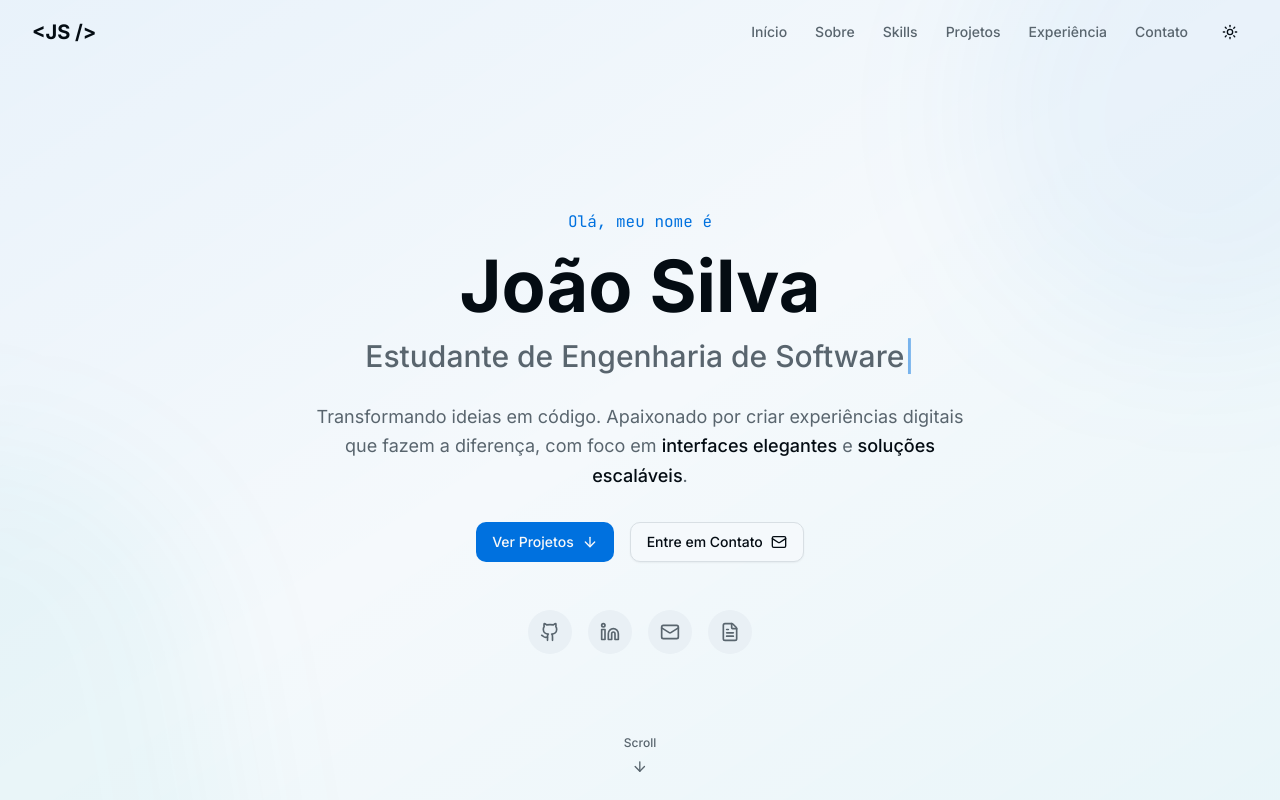
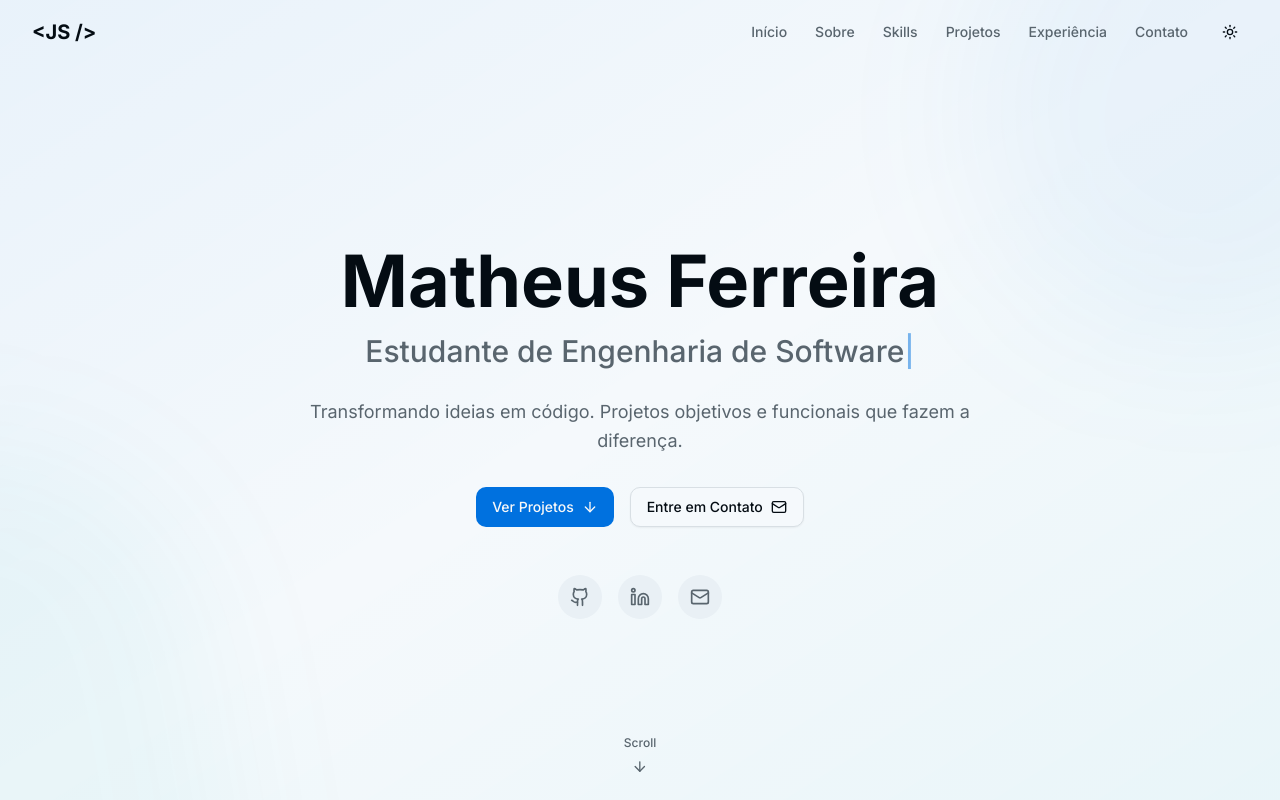
Before and after one commit to Ferreiraztx/portfolio, a Next.js app: page / in a window 1280 px wide. Shown: the top 800 px of the page. Built offline with nearby package versions, Linux system fonts and the light colour scheme.

Commit message:
Modificado o nome para o nome correto

```diff
--- a/app/layout.tsx
+++ b/app/layout.tsx
@@ -15,13 +15,13 @@ const jetbrainsMono = JetBrains_Mono({
 })
 
 export const metadata: Metadata = {
-  title: 'João Silva | Engenheiro de Software',
-  description: 'Portfólio de João Silva - Estudante de Engenharia de Software apaixonado por criar experiências digitais incríveis.',
+  title: 'Matheus Ferreira | Engenheiro de Software',
+  description: 'Portfólio de Matheus Ferreira - Estudante de Engenharia de Software',
   keywords: ['desenvolvedor', 'engenharia de software', 'react', 'next.js', 'portfólio'],
-  authors: [{ name: 'João Silva' }],
+  authors: [{ name: 'Matheus Ferreira' }],
   openGraph: {
-    title: 'João Silva | Engenheiro de Software',
-    description: 'Estudante de Engenharia de Software apaixonado por criar experiências digitais incríveis.',
+    title: 'Matheus Ferreira | Engenheiro de Software',
+    description: 'Estudante de Engenharia de Software.',
     type: 'website',
   },
 }
--- a/components/hero-section.tsx
+++ b/components/hero-section.tsx
@@ -85,18 +85,11 @@ export function HeroSection() {
         className="container mx-auto px-4 sm:px-6 lg:px-8 relative z-10"
       >
         <div className="max-w-4xl mx-auto text-center">
-          <motion.p
-            variants={itemVariants}
-            className="text-primary font-mono text-sm sm:text-base mb-4"
-          >
-            Olá, meu nome é
-          </motion.p>
-
           <motion.h1
             variants={itemVariants}
             className="text-4xl sm:text-5xl md:text-6xl lg:text-7xl font-bold text-foreground mb-4"
           >
-            João Silva
+            Matheus Ferreira
           </motion.h1>
 
           <motion.div variants={itemVariants} className="h-8 sm:h-10 mb-6">
@@ -110,9 +103,8 @@ export function HeroSection() {
             variants={itemVariants}
             className="text-base sm:text-lg text-muted-foreground max-w-2xl mx-auto mb-8 leading-relaxed"
           >
-            Transformando ideias em código. Apaixonado por criar experiências digitais
-            que fazem a diferença, com foco em <span className="text-foreground font-medium">interfaces elegantes</span> e
-            <span className="text-foreground font-medium"> soluções escaláveis</span>.
+            Transformando ideias em código. Projetos objetivos e funcionais
+            que fazem a diferença.
           </motion.p>
 
           <motion.div
@@ -138,10 +130,9 @@ export function HeroSection() {
             className="flex items-center justify-center gap-4"
           >
             {[
-              { icon: Github, href: "https://github.com", label: "GitHub" },
-              { icon: Linkedin, href: "https://linkedin.com", label: "LinkedIn" },
-              { icon: Mail, href: "mailto:joao@email.com", label: "Email" },
-              { icon: FileText, href: "/cv.pdf", label: "CV" },
+              { icon: Github, href: "https://github.com/ferreiraztx", label: "GitHub" },
+              { icon: Linkedin, href: "https://www.linkedin.com/in/matheus-dos-santos-leal-ferreira-a13828357/", label: "LinkedIn" },
+              { icon: Mail, href: "mailto:mathxtzferreira@gmail.com", label: "Email" },
             ].map((social) => (
               <motion.a
                 key={social.label}
```
